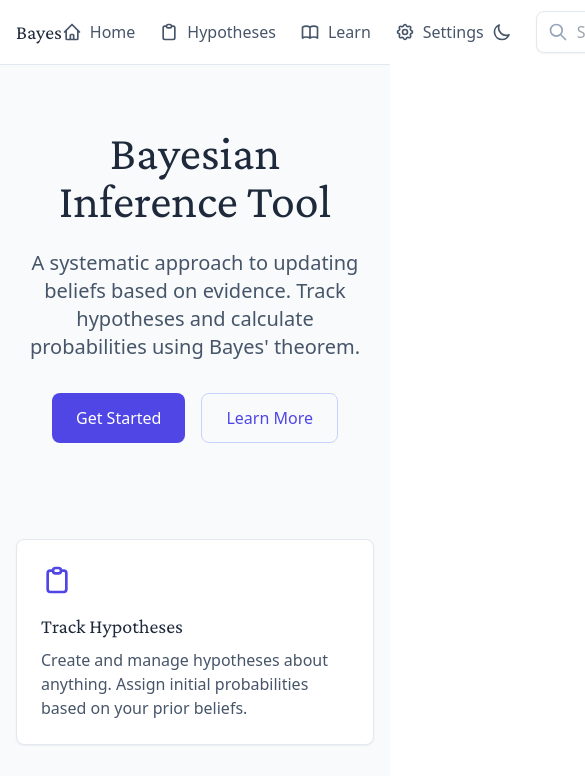
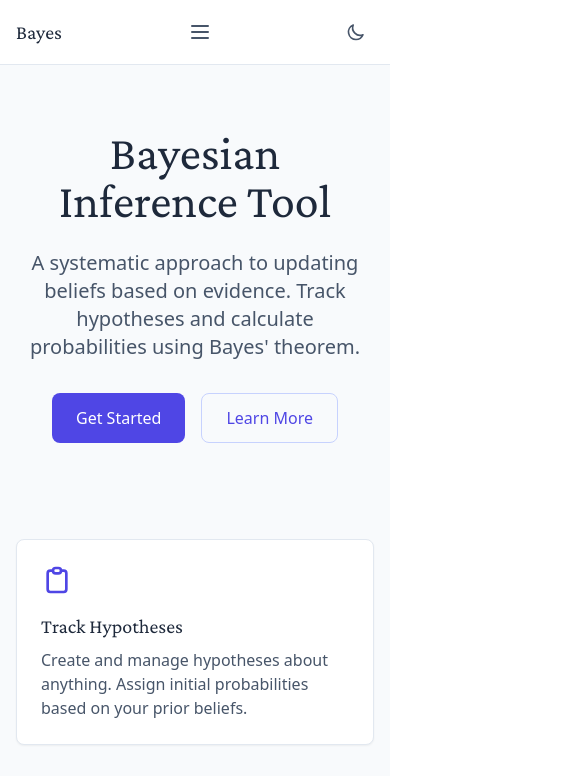
Before and after one commit to narthur/bayes, a SvelteKit app: page / in a window 390 px wide. Shown: the top 776 px of the page, 585 px wide, since content can reach past the window. Built offline with nearby package versions, Linux system fonts and the light colour scheme.

Commit message:
hamburger menu

```diff
--- a/src/routes/+layout.svelte
+++ b/src/routes/+layout.svelte
@@ -8,6 +8,7 @@
 
 	// Dark mode state
 	let darkMode = false;
+	let mobileMenuOpen = false;
 
 	onMount(() => {
 		// Check for system preference or stored preference
@@ -67,7 +68,6 @@
 	<nav class="bg-white border-b border-slate-200 dark:bg-slate-900 dark:border-slate-800">
 		<div class="max-w-4xl mx-auto px-4">
 			<div class="flex items-center justify-between h-16">
-				<div class="flex items-center justify-between flex-1">
 				<a
 					href="/"
 					class="text-xl font-serif text-slate-800 hover:text-indigo-600 transition-colors dark:text-slate-200"
@@ -75,7 +75,33 @@
 					Bayes
 				</a>
 
-					<div class="flex items-center gap-6">
+				<!-- Mobile menu button -->
+				<button
+					class="md:hidden p-2 text-slate-600 hover:text-indigo-600 rounded-md hover:bg-slate-100 dark:text-slate-400 dark:hover:text-indigo-400 dark:hover:bg-slate-800 transition-colors"
+					on:click={() => (mobileMenuOpen = !mobileMenuOpen)}
+					aria-label={mobileMenuOpen ? 'Close menu' : 'Open menu'}
+				>
+					<svg class="w-6 h-6" fill="none" stroke="currentColor" viewBox="0 0 24 24">
+						{#if mobileMenuOpen}
+							<path
+								stroke-linecap="round"
+								stroke-linejoin="round"
+								stroke-width="2"
+								d="M6 18L18 6M6 6l12 12"
+							/>
+						{:else}
+							<path
+								stroke-linecap="round"
+								stroke-linejoin="round"
+								stroke-width="2"
+								d="M4 6h16M4 12h16M4 18h16"
+							/>
+						{/if}
+					</svg>
+				</button>
+
+				<!-- Desktop navigation -->
+				<div class="hidden md:flex items-center gap-6">
 						<a
 							href="/"
 							class="text-slate-600 hover:text-indigo-600 transition-colors flex items-center gap-2 dark:text-slate-400 dark:hover:text-indigo-400"
@@ -118,8 +144,17 @@
 							</svg>
 							<span>Learn</span>
 						</a>
+
+					</div>
+
+
+
+				<!-- Mobile navigation -->
+				{#if mobileMenuOpen}
+					<div class="absolute top-16 left-0 right-0 bg-white dark:bg-slate-900 border-b border-slate-200 dark:border-slate-800 md:hidden">
+						<div class="flex flex-col p-4 space-y-4">
 							<a
-							href="/settings"
+								href="/"
 								class="text-slate-600 hover:text-indigo-600 transition-colors flex items-center gap-2 dark:text-slate-400 dark:hover:text-indigo-400"
 							>
 								<svg class="w-5 h-5" fill="none" stroke="currentColor" viewBox="0 0 24 24">
@@ -127,19 +162,44 @@
 										stroke-linecap="round"
 										stroke-linejoin="round"
 										stroke-width="2"
-									d="M10.325 4.317c.426-1.756 2.924-1.756 3.35 0a1.724 1.724 0 002.573 1.066c1.543-.94 3.31.826 2.37 2.37a1.724 1.724 0 001.065 2.572c1.756.426 1.756 2.924 0 3.35a1.724 1.724 0 00-1.066 2.573c.94 1.543-.826 3.31-2.37 2.37a1.724 1.724 0 00-2.572 1.065c-.426 1.756-2.924 1.756-3.35 0a1.724 1.724 0 00-2.573-1.066c-1.543.94-3.31-.826-2.37-2.37a1.724 1.724 0 00-1.065-2.572c-1.756-.426-1.756-2.924 0-3.35a1.724 1.724 0 001.066-2.573c-.94-1.543.826-3.31 2.37-2.37.996.608 2.296.07 2.572-1.065z"
+										d="M3 12l2-2m0 0l7-7 7 7M5 10v10a1 1 0 001 1h3m10-11l2 2m-2-2v10a1 1 0 01-1 1h-3m-6 0a1 1 0 001-1v-4a1 1 0 011-1h2a1 1 0 011 1v4a1 1 0 001 1m-6 0h6"
 									/>
+								</svg>
+								<span>Home</span>
+							</a>
+							<a
+								href="/hypotheses"
+								class="text-slate-600 hover:text-indigo-600 transition-colors flex items-center gap-2 dark:text-slate-400 dark:hover:text-indigo-400"
+							>
+								<svg class="w-5 h-5" fill="none" stroke="currentColor" viewBox="0 0 24 24">
 									<path
 										stroke-linecap="round"
 										stroke-linejoin="round"
 										stroke-width="2"
-									d="M15 12a3 3 0 11-6 0 3 3 0 016 0z"
+										d="M9 5H7a2 2 0 00-2 2v12a2 2 0 002 2h10a2 2 0 002-2V7a2 2 0 00-2-2h-2M9 5a2 2 0 002 2h2a2 2 0 002-2M9 5a2 2 0 012-2h2a2 2 0 012 2"
 									/>
 								</svg>
-							<span>Settings</span>
+								<span>Hypotheses</span>
+							</a>
+							<a
+								href="/learn"
+								class="text-slate-600 hover:text-indigo-600 transition-colors flex items-center gap-2 dark:text-slate-400 dark:hover:text-indigo-400"
+							>
+								<svg class="w-5 h-5" fill="none" stroke="currentColor" viewBox="0 0 24 24">
+									<path
+										stroke-linecap="round"
+										stroke-linejoin="round"
+										stroke-width="2"
+										d="M12 6.253v13m0-13C10.832 5.477 9.246 5 7.5 5S4.168 5.477 3 6.253v13C4.168 18.477 5.754 18 7.5 18s3.332.477 4.5 1.253m0-13C13.168 5.477 14.754 5 16.5 5c1.747 0 3.332.477 4.5 1.253v13C19.832 18.477 18.247 18 16.5 18c-1.746 0-3.332.477-4.5 1.253"
+									/>
+								</svg>
+								<span>Learn</span>
 							</a>
 						</div>
+					</div>
+				{/if}
 
+				<!-- Search and dark mode -->
 				<div class="flex items-center gap-4">
 					<button
 						on:click={toggleDarkMode}
@@ -166,7 +226,7 @@
 							</svg>
 						{/if}
 					</button>
-						<div class="relative">
+					<div class="relative hidden md:block">
 							<input
 								type="search"
 								bind:value={$searchQuery}
@@ -259,7 +319,6 @@
 									{/if}
 								</div>
 							{/if}
-						</div>
 						</div>
 					</div>
 				</div>
```
Lines whose indentation alone changed are shown as unchanged.
